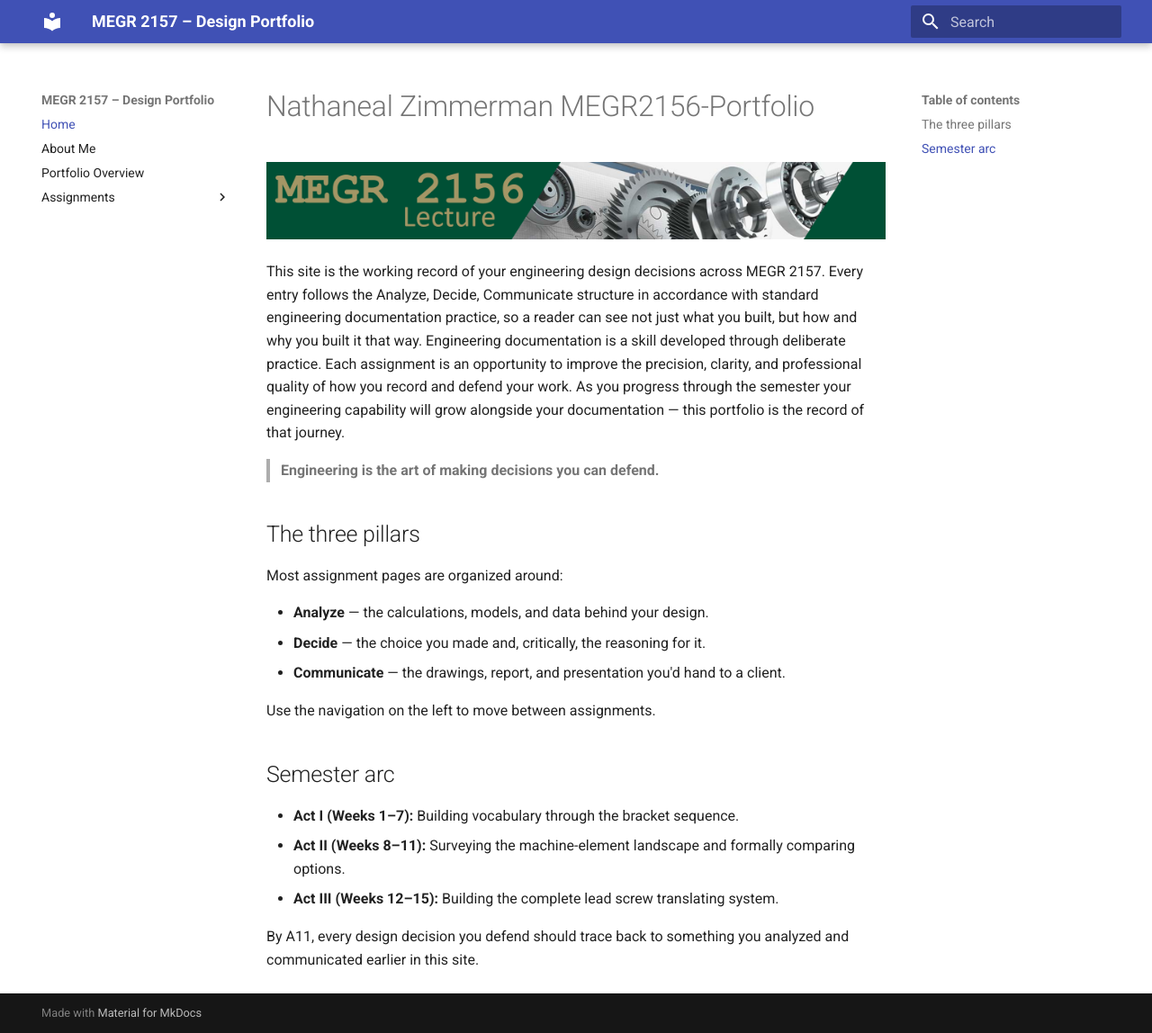
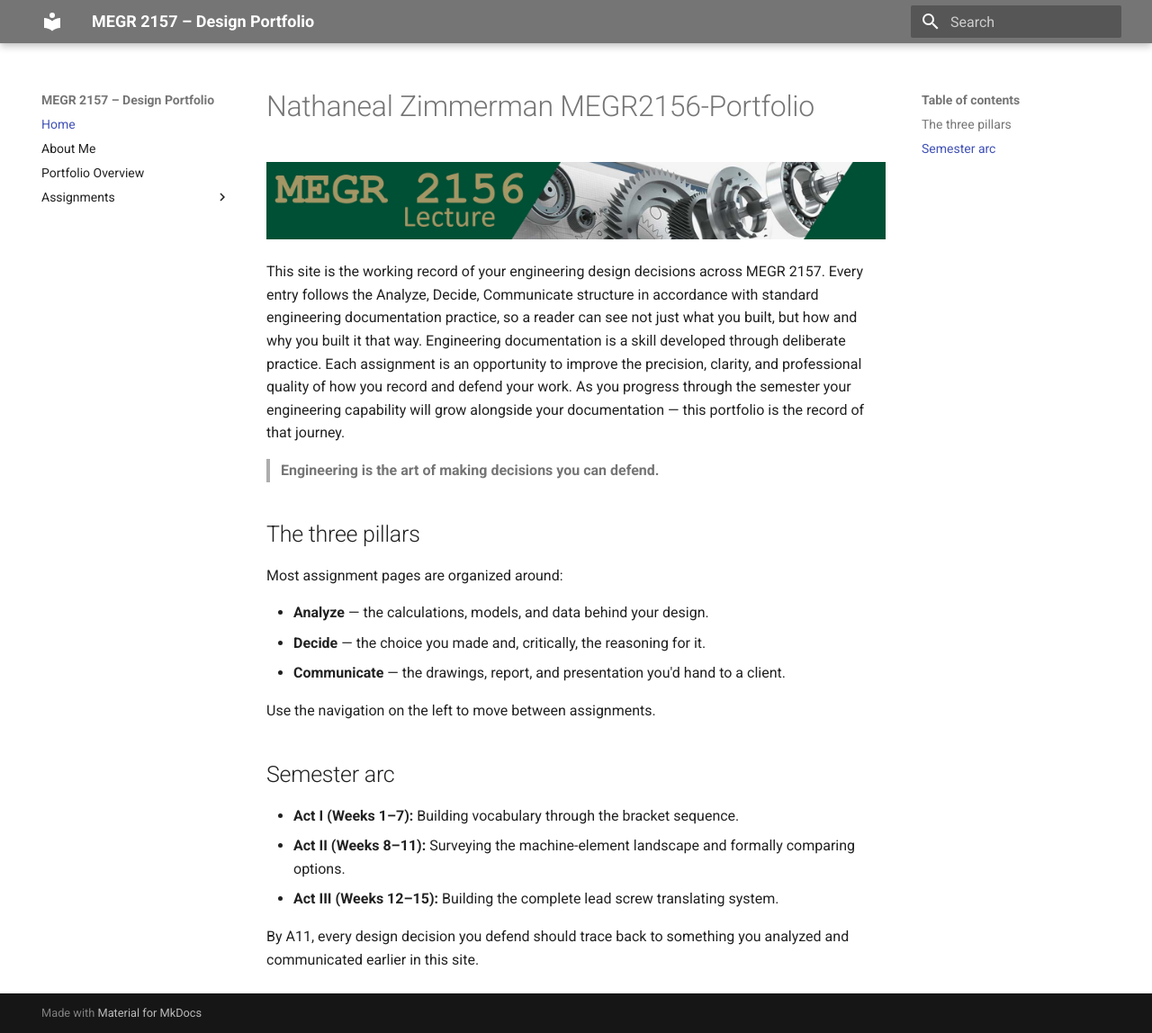
Before and after one commit to NathanZimmy/megr2156-portfolio, an MkDocs documentation site: the page built from docs/index.md, in a window 1280 px wide and 1148 px high. Shown: the whole window at 90% size. Built offline with MkDocs 1.6.1 and Material for MkDocs 9.7.7, drawn with Linux system fonts in a browser that asks for light colours.

Commit message:
Update mkdocs.yml

```diff
--- a/mkdocs.yml
+++ b/mkdocs.yml
@@ -4,7 +4,7 @@ site_description: Design portfolio documentation, built with the Analyze / Decid
 theme:
   name: material
   palette:
-    primary: Forest green
+    primary: Grey
   features:
     - navigation.instant
     - navigation.tracking
```
